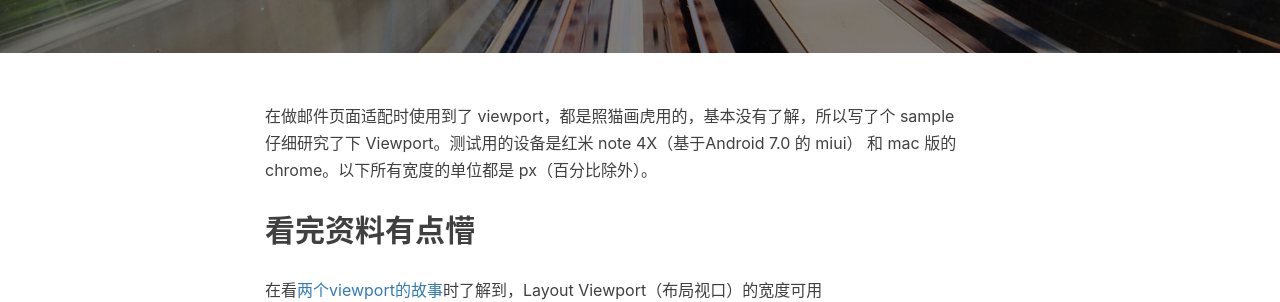
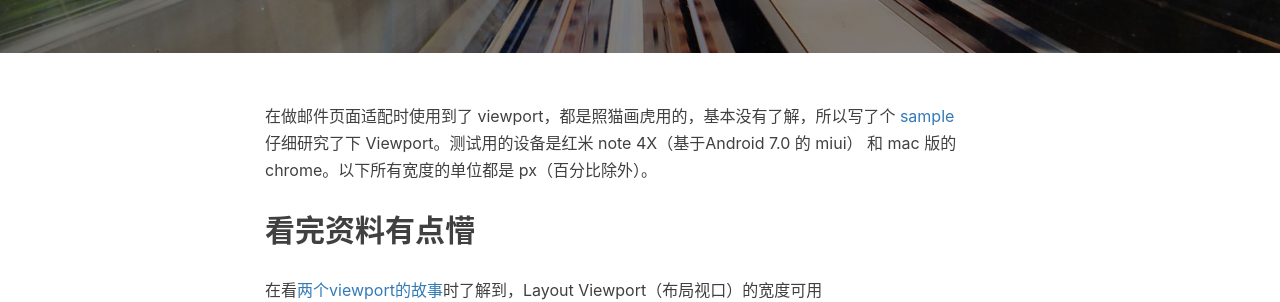
Before and after one commit to LandChanning/landchanning.github.io, a Jekyll site: the page built from _posts/2018-01-25-webview_viewport.md, in a window 1280 px wide and 900 px high. Shown: the part 404-706 px from the top of the window. Built offline with Jekyll 4.4.1, drawn with Linux system fonts in a browser that asks for light colours; comment, search, counter and statistics services are not loaded; part of the change alters nothing that is shown; some of the changed text lies outside the part shown.

````diff
--- a/_posts/2018-01-25-webview_viewport.md
+++ b/_posts/2018-01-25-webview_viewport.md
@@ -11,7 +11,7 @@ tags:
     - JavaScript
 ---
 
-在做邮件页面适配时使用到了 viewport，都是照猫画虎用的，基本没有了解，所以写了个 sample 仔细研究了下 Viewport。测试用的设备是红米 note 4X（基于Android 7.0 的 miui） 和 mac 版的 chrome。以下所有宽度的单位都是 px（百分比除外）。
+在做邮件页面适配时使用到了 viewport，都是照猫画虎用的，基本没有了解，所以写了个 [sample](https://github.com/LandChanning/WebViewTest) 仔细研究了下 Viewport。测试用的设备是红米 note 4X（基于Android 7.0 的 miui） 和 mac 版的 chrome。以下所有宽度的单位都是 px（百分比除外）。
 
 ## 看完资料有点懵
 
@@ -263,3 +263,7 @@ I/chromium: [INFO:CONSOLE(20)] "window.devicePixelRatio = 3"
 I/chromium: [INFO:CONSOLE(21)] "document.documentElement.scrollWidth = 800"
 I/chromium: [INFO:CONSOLE(22)] "document.body.scrollWidth = 800"
 ```
+
+Sample 地址：[https://github.com/LandChanning/WebViewTest](https://github.com/LandChanning/WebViewTest)
+
+转载请注明出处
````
